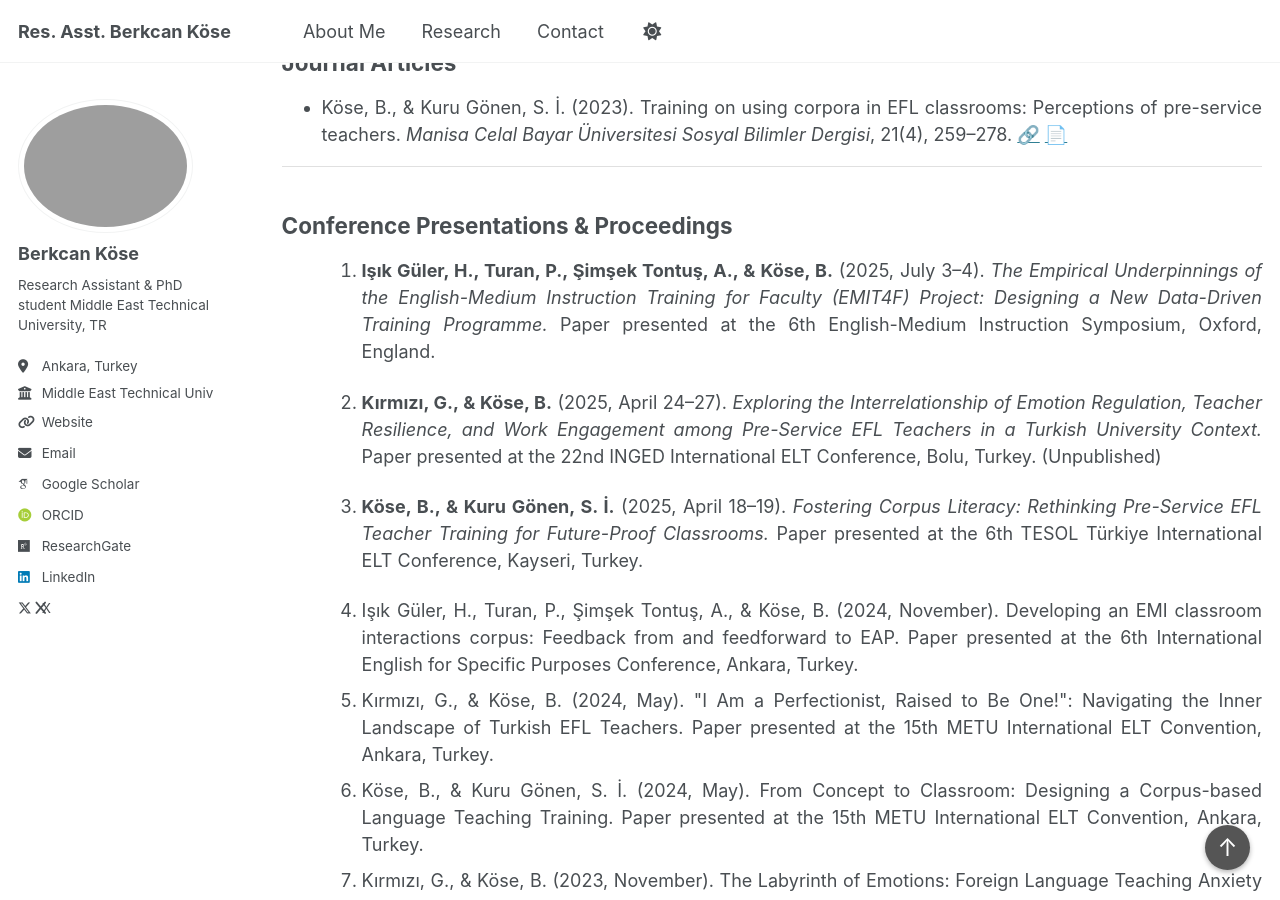
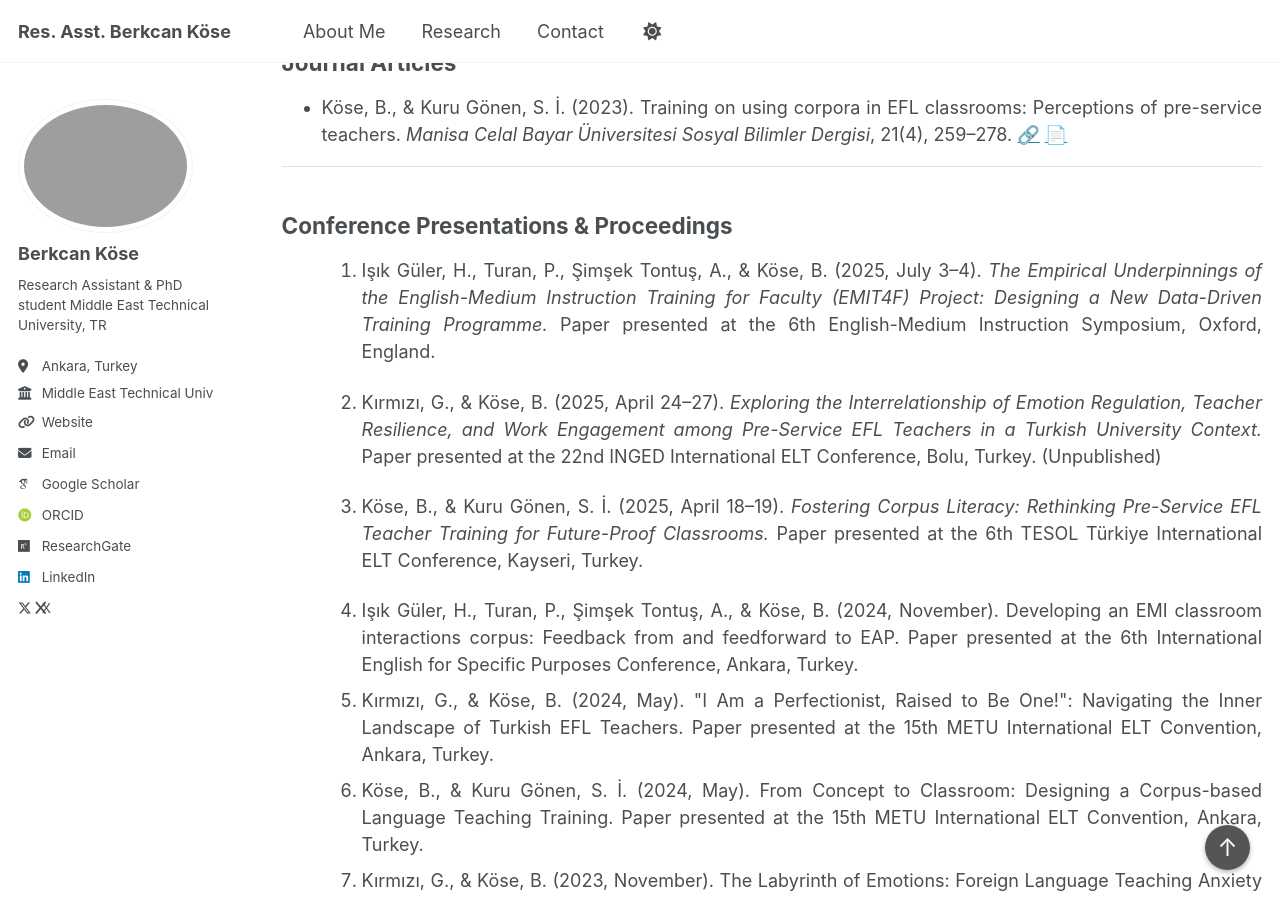
Before and after one commit to berkcankose/berkcankose.github.io, a Jekyll site: the page built from _pages/research.html, in a window 1280 px wide and 900 px high, scrolled down 439 px. Built offline with Jekyll 4.4.1, drawn with Linux system fonts in a browser that asks for light colours; some web fonts are replaced.

```diff
--- a/_pages/research.html
+++ b/_pages/research.html
@@ -37,21 +37,21 @@ author_profile: true
 
   <ol>
     <li>
-      <p><strong>Işık Güler, H., Turan, P., Şimşek Tontuş, A., &amp; Köse, B.</strong> (2025, July 3–4).
+      <p>Işık Güler, H., Turan, P., Şimşek Tontuş, A., &amp; Köse, B. (2025, July 3–4).
         <em>The Empirical Underpinnings of the English-Medium Instruction Training for Faculty (EMIT4F) Project: Designing a New Data-Driven Training Programme.</em>
         Paper presented at the 6th English-Medium Instruction Symposium, Oxford, England.
       </p>
     </li>
 
     <li>
-      <p><strong>Kırmızı, G., &amp; Köse, B.</strong> (2025, April 24–27).
+      <p>Kırmızı, G., &amp; Köse, B. (2025, April 24–27).
         <em>Exploring the Interrelationship of Emotion Regulation, Teacher Resilience, and Work Engagement among Pre-Service EFL Teachers in a Turkish University Context.</em>
         Paper presented at the 22nd INGED International ELT Conference, Bolu, Turkey. <span>(Unpublished)</span>
       </p>
     </li>
 
     <li>
-      <p><strong>Köse, B., &amp; Kuru Gönen, S. İ.</strong> (2025, April 18–19).
+      <p>Köse, B., &amp; Kuru Gönen, S. İ. (2025, April 18–19).
         <em>Fostering Corpus Literacy: Rethinking Pre-Service EFL Teacher Training for Future-Proof Classrooms.</em>
         Paper presented at the 6th TESOL Türkiye International ELT Conference, Kayseri, Turkey.
       </p>
```
